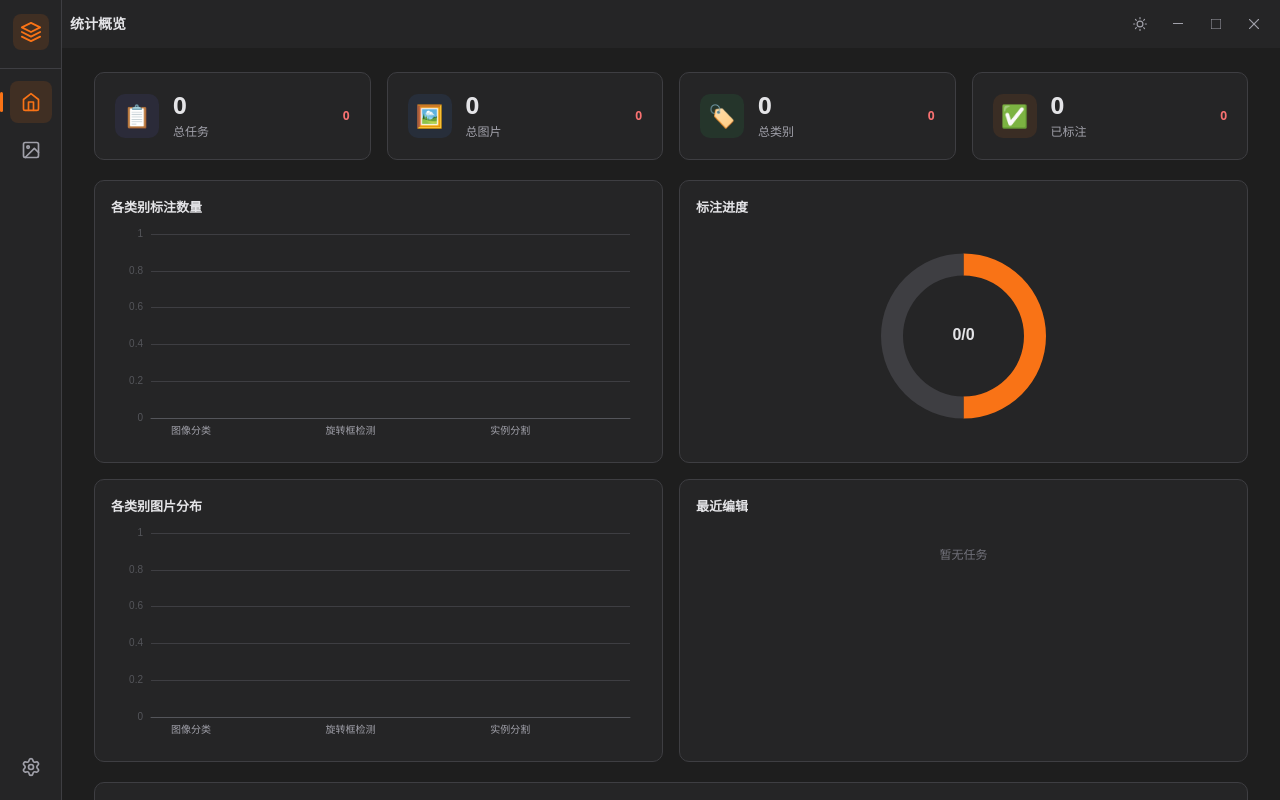
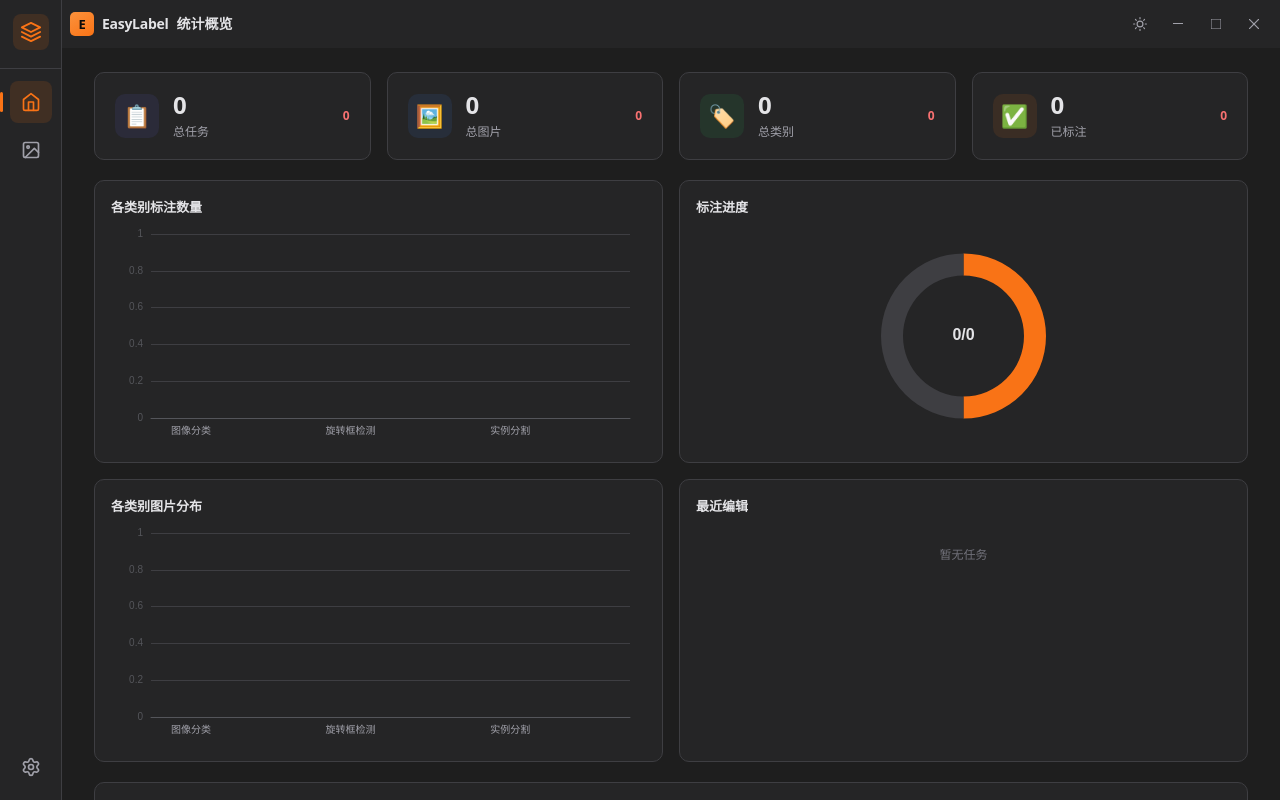
Before and after one commit to ChaoII/EasyLabelTauri, a Vue app in the folder frontend/: page / in a window 1280 px wide. Built offline with nearby package versions, Linux system fonts and the light colour scheme.

Commit message:
fix: 恢复Header的E+侧栏Logo纯展示去重首页按钮

```diff
--- a/frontend/src/components/AppHeader.vue
+++ b/frontend/src/components/AppHeader.vue
@@ -1,5 +1,9 @@
 <template>
   <header class="app-header" ref="headerRef">
+    <div class="header-left">
+      <div class="logo-badge">E</div>
+      <span class="header-title">EasyLabel</span>
+    </div>
     <div class="header-center">
       <slot name="center" />
     </div>
@@ -74,6 +78,32 @@ async function winClose() { await getCurrentWindow().close(); }
   user-select: none;
   cursor: default;
 }
+.header-left {
+  display: flex;
+  align-items: center;
+  gap: 8px;
+  flex-shrink: 0;
+}
+.logo-badge {
+  width: 24px;
+  height: 24px;
+  border-radius: 5px;
+  background: linear-gradient(145deg, #fb923c, var(--accent));
+  color: #0a0a0a;
+  font-size: 13px;
+  font-weight: 800;
+  display: flex;
+  align-items: center;
+  justify-content: center;
+  letter-spacing: -0.04em;
+  flex-shrink: 0;
+}
+.header-title {
+  font-size: 14px;
+  font-weight: 700;
+  color: var(--text-primary);
+  letter-spacing: -0.02em;
+}
 .header-center {
   flex: 1;
   display: flex;
--- a/frontend/src/components/NavSidebar.vue
+++ b/frontend/src/components/NavSidebar.vue
@@ -2,7 +2,7 @@
   <aside class="nav-sidebar">
     <!-- Logo -->
     <div class="nav-logo-area">
-      <div class="nav-logo-icon" @click="$emit('navigate', 'home')" title="首页">
+      <div class="nav-logo-icon" title="EasyLabel">
         <svg width="22" height="22" viewBox="0 0 24 24" fill="none" stroke="currentColor" stroke-width="2" stroke-linecap="round" stroke-linejoin="round"><path d="M12 2L2 7l10 5 10-5-10-5z"/><path d="M2 17l10 5 10-5"/><path d="M2 12l10 5 10-5"/></svg>
       </div>
     </div>
```
